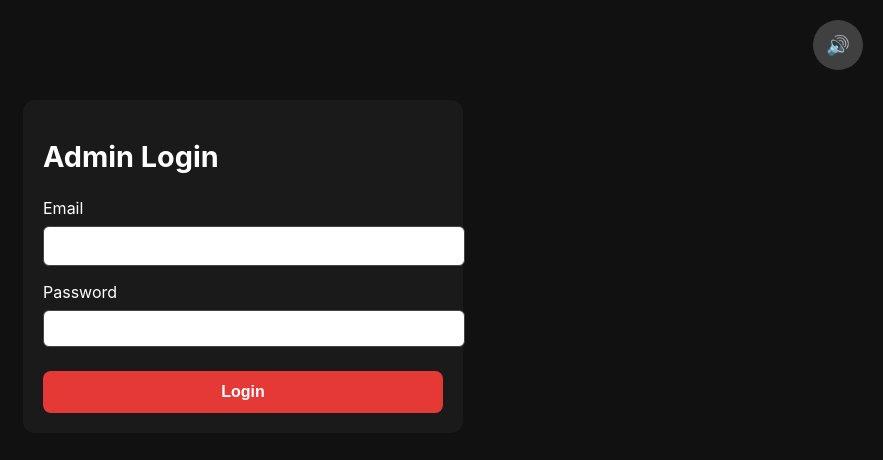
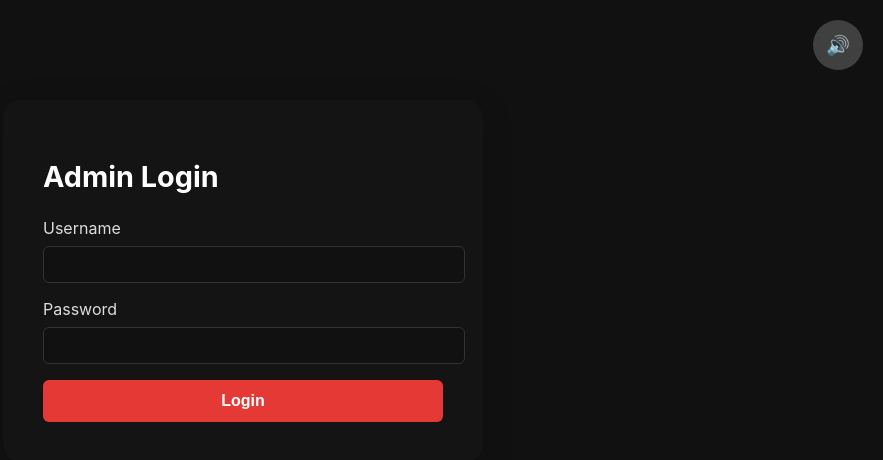
Before and after one commit to kushagrakartikeye/ndtv-website, a Next.js app: page /admin/login in a window 1280 px wide. Both pictures are taken after a click on the button "😊 Cheery". Shown: the top 460 px of the page, without its empty margins (397-1280 px from the left). Built offline with nearby package versions, Linux system fonts and the light colour scheme.

Commit message:
Fix TypeScript error in admin login

```diff
--- a/src/app/admin/login/page.tsx
+++ b/src/app/admin/login/page.tsx
@@ -1,69 +1,100 @@
 'use client';
 import { useState } from 'react';
 import { useRouter } from 'next/navigation';
+import React from 'react';
 
 export default function AdminLogin() {
-  const [email, setEmail] = useState('');
+  const [username, setUsername] = useState('');
   const [password, setPassword] = useState('');
   const [error, setError] = useState('');
   const router = useRouter();
 
+  // Fixed: Added type for event parameter
   const handleSubmit = async (e: React.FormEvent<HTMLFormElement>) => {
     e.preventDefault();
+
     try {
       const res = await fetch('/api/admin/login', {
         method: 'POST',
         headers: { 'Content-Type': 'application/json' },
-        body: JSON.stringify({ email, password }),
+        body: JSON.stringify({ username, password }),
       });
-      const json = await res.json();
-      if (res.ok) {
-        localStorage.setItem('adminToken', json.token);
+
+      const data = await res.json();
+
+      if (res.ok && data.token) {
+        localStorage.setItem('adminToken', data.token);
         router.push('/admin/dashboard');
       } else {
-        setError(json.message || 'Login failed');
+        setError('Invalid credentials');
       }
     } catch (err) {
-      setError('An error occurred. Please try again.');
+      setError('Server error');
     }
   };
 
   return (
-    <div style={{ maxWidth: 400, margin: '100px auto', padding: '20px', background: '#1a1a1a', borderRadius: 12 }}>
-      <h1 style={{ fontSize: '1.8rem', color: '#fff', marginBottom: 24 }}>Admin Login</h1>
-      {error && <p style={{ color: '#ff6b6b', marginBottom: 16 }}>{error}</p>}
-      <form onSubmit={handleSubmit}>
-        <div style={{ marginBottom: 16 }}>
-          <label style={{ display: 'block', marginBottom: 8, color: '#fff' }}>Email</label>
+    <div style={{
+      maxWidth: 400,
+      margin: '100px auto',
+      padding: '40px',
+      background: 'rgba(20,20,20,0.9)',
+      borderRadius: 18,
+      boxShadow: '0 8px 32px rgba(0,0,0,0.15)'
+    }}>
+      <h1 style={{
+        fontSize: '1.8rem',
+        marginBottom: 24,
+        color: '#fff'
+      }}>Admin Login</h1>
+      <form onSubmit={handleSubmit} style={{ display: 'flex', flexDirection: 'column', gap: 16 }}>
+        <div>
+          <label style={{ display: 'block', marginBottom: 8, color: '#ddd' }}>Username</label>
           <input
-            type="email"
-            value={email}
-            onChange={(e) => setEmail(e.target.value)}
-            style={{ width: '100%', padding: '10px', borderRadius: 6, border: '1px solid #444' }}
+            type="text"
+            value={username}
+            onChange={(e) => setUsername(e.target.value)}
+            style={{
+              width: '100%',
+              padding: '10px',
+              borderRadius: 6,
+              border: '1px solid #333',
+              background: '#111',
+              color: '#fff'
+            }}
             required
           />
         </div>
-        <div style={{ marginBottom: 24 }}>
-          <label style={{ display: 'block', marginBottom: 8, color: '#fff' }}>Password</label>
+        <div>
+          <label style={{ display: 'block', marginBottom: 8, color: '#ddd' }}>Password</label>
           <input
             type="password"
             value={password}
             onChange={(e) => setPassword(e.target.value)}
-            style={{ width: '100%', padding: '10px', borderRadius: 6, border: '1px solid #444' }}
+            style={{
+              width: '100%',
+              padding: '10px',
+              borderRadius: 6,
+              border: '1px solid #333',
+              background: '#111',
+              color: '#fff'
+            }}
             required
           />
         </div>
+        {error && <div style={{ color: '#e53935' }}>{error}</div>}
         <button
           type="submit"
           style={{
-            width: '100%',
-            padding: '12px',
+            padding: '12px 24px',
             background: '#e53935',
             color: '#fff',
             border: 'none',
-            borderRadius: 8,
+            borderRadius: 6,
             cursor: 'pointer',
-            fontWeight: 600
+            fontSize: '1rem',
+            fontWeight: 600,
+            transition: 'background 0.2s'
           }}
         >
           Login
```
